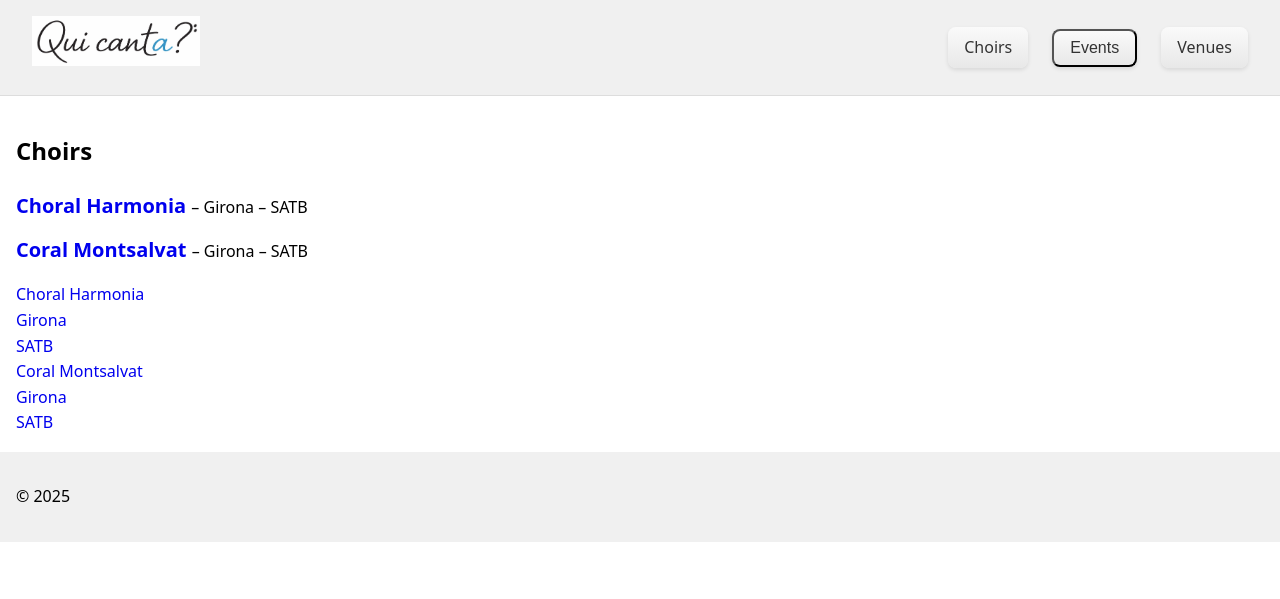
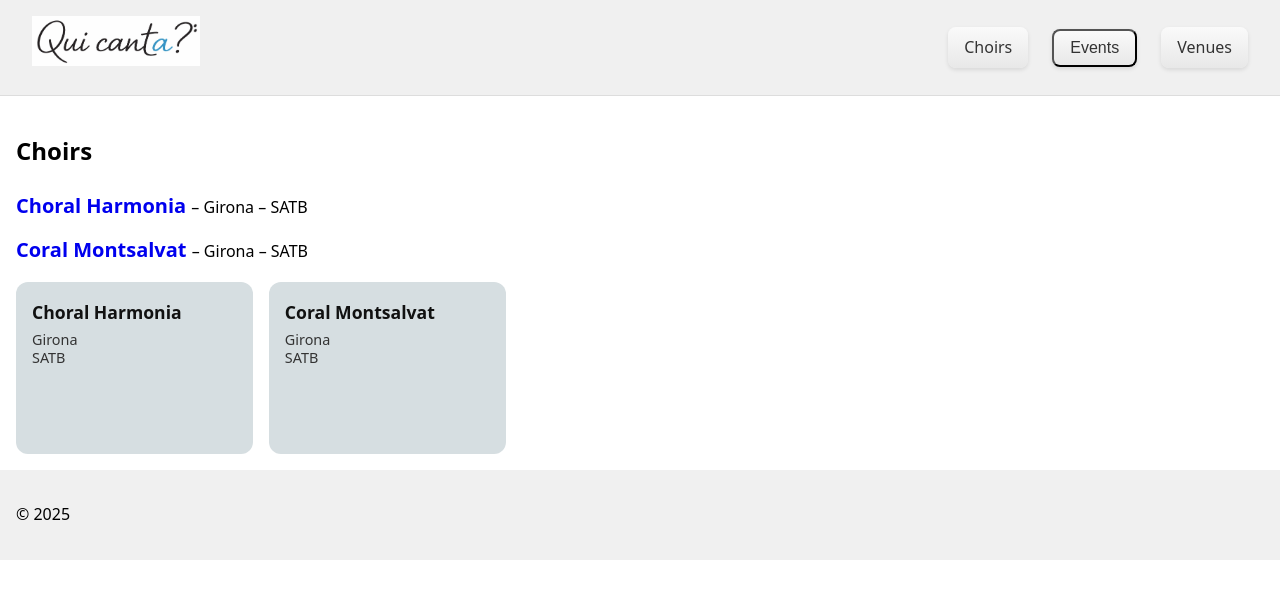
Before and after one commit to jllobera/quicanta, a Jekyll site: the page built from choirs.md, in a window 1280 px wide. Shown: the top 599 px of the page. Built offline with Jekyll 4.4.1, drawn with Linux system fonts in a browser that asks for light colours.

Commit message:
Implement choir card grid and styling
Added styles for choir card grid and card design.

```diff
--- a/assets/css/choirs.css
+++ b/assets/css/choirs.css
@@ -11,3 +11,75 @@
   font-size: 1.25rem;
   font-weight: 600;
 }
+
+/* === Choir card grid === */
+
+.choir-grid {
+  display: grid;
+  grid-template-columns: repeat(auto-fill, minmax(220px, 1fr));
+  gap: 1rem;
+}
+
+/* === Card === */
+
+.choir-card {
+  position: relative;
+  display: block;
+  min-height: 140px;
+  padding: 1rem;
+  border-radius: 0.75rem;
+
+  background-color: color-mix(
+    in srgb,
+    var(--choir-color) 85%,
+    white
+  );
+
+  color: #111;
+  text-decoration: none;
+
+  overflow: hidden;
+  transition: transform 0.15s ease, box-shadow 0.15s ease;
+}
+
+.choir-card:hover {
+  transform: translateY(-2px);
+  box-shadow: 0 6px 16px rgba(0,0,0,0.12);
+}
+
+/* === Subtle cover image overlay === */
+
+.choir-card::before {
+  content: "";
+  position: absolute;
+  inset: 0;
+
+  background-image: var(--choir-image);
+  background-size: cover;
+  background-position: center;
+
+  opacity: 0.08;
+  filter: saturate(0.8) contrast(0.9);
+
+  pointer-events: none;
+}
+
+/* === Content === */
+
+.choir-card-content {
+  position: relative;
+  z-index: 1;
+}
+
+.choir-card-name {
+  font-size: 1.1rem;
+  font-weight: 600;
+  margin-bottom: 0.25rem;
+}
+
+.choir-card-city,
+.choir-card-types {
+  font-size: 0.9rem;
+  color: #333;
+  line-height: 1.3;
+}
```
